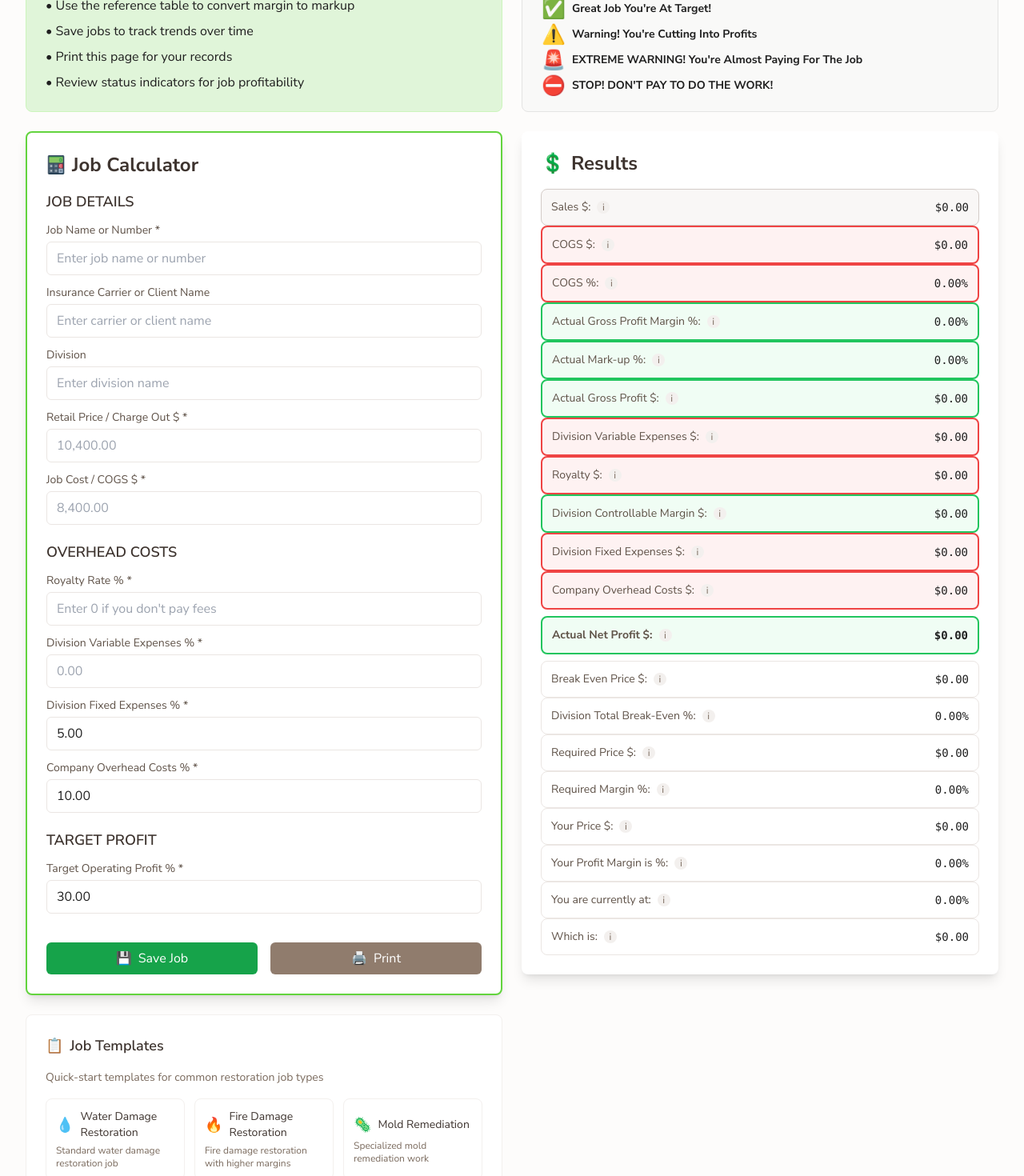
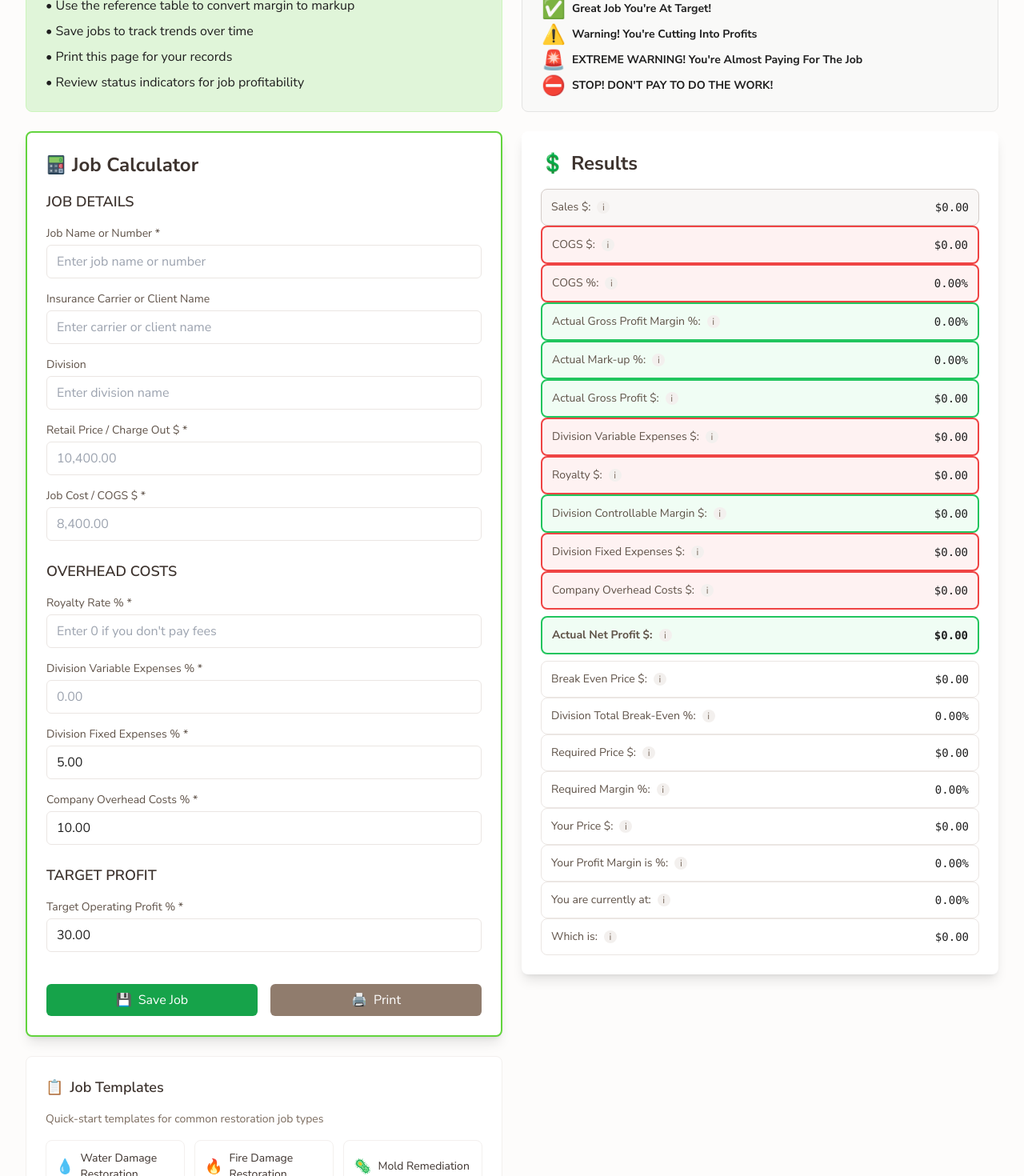
Before and after one commit to KayFernPR/Division-Calculator, a React (Vite) app: page / in a window 1280 px wide. Shown: the part 482-1952 px from the top of the page at 80% size. Built offline with nearby package versions, Linux system fonts and the light colour scheme.

Commit message:
Increase Calculator section spacing to match Results box height

```diff
--- a/src/components/Calculator.jsx
+++ b/src/components/Calculator.jsx
@@ -345,14 +345,14 @@ const Calculator = () => {
                 Job Calculator
             </h2>
 
-              <form onSubmit={handleSubmit} className="space-y-5">
+              <form onSubmit={handleSubmit} className="space-y-6">
                 {/* Section 1: JOB DETAILS */}
-            <div className="space-y-3">
+            <div className="space-y-4">
                   <h3 className="text-lg font-semibold text-neutral-900 ">
                     JOB DETAILS
                   </h3>
 
-                  <div className="space-y-3">
+                  <div className="space-y-4">
               <div>
                       <label htmlFor="jobName" className="block text-sm font-medium text-neutral-700  mb-1">
                 Job Name or Number *
@@ -439,12 +439,12 @@ const Calculator = () => {
             </div>
 
                 {/* Section 2: OVERHEAD COSTS */}
-            <div className="space-y-3">
+            <div className="space-y-4">
                   <h3 className="text-lg font-semibold text-neutral-900 ">
                     OVERHEAD COSTS
                   </h3>
 
-                  <div className="space-y-3">
+                  <div className="space-y-4">
               <div>
                       <label htmlFor="royaltyRate" className="block text-sm font-medium text-neutral-700  mb-1">
                 Royalty Rate % *
@@ -536,12 +536,12 @@ const Calculator = () => {
             </div>
 
                 {/* Section 3: TARGET PROFIT */}
-            <div className="space-y-3">
+            <div className="space-y-4">
                   <h3 className="text-lg font-semibold text-neutral-900 ">
                     TARGET PROFIT
                   </h3>
 
-                  <div className="space-y-3">
+                  <div className="space-y-4">
               <div>
                       <label htmlFor="targetNetProfit" className="block text-sm font-medium text-neutral-700  mb-1">
                   Target Operating Profit % *
```
